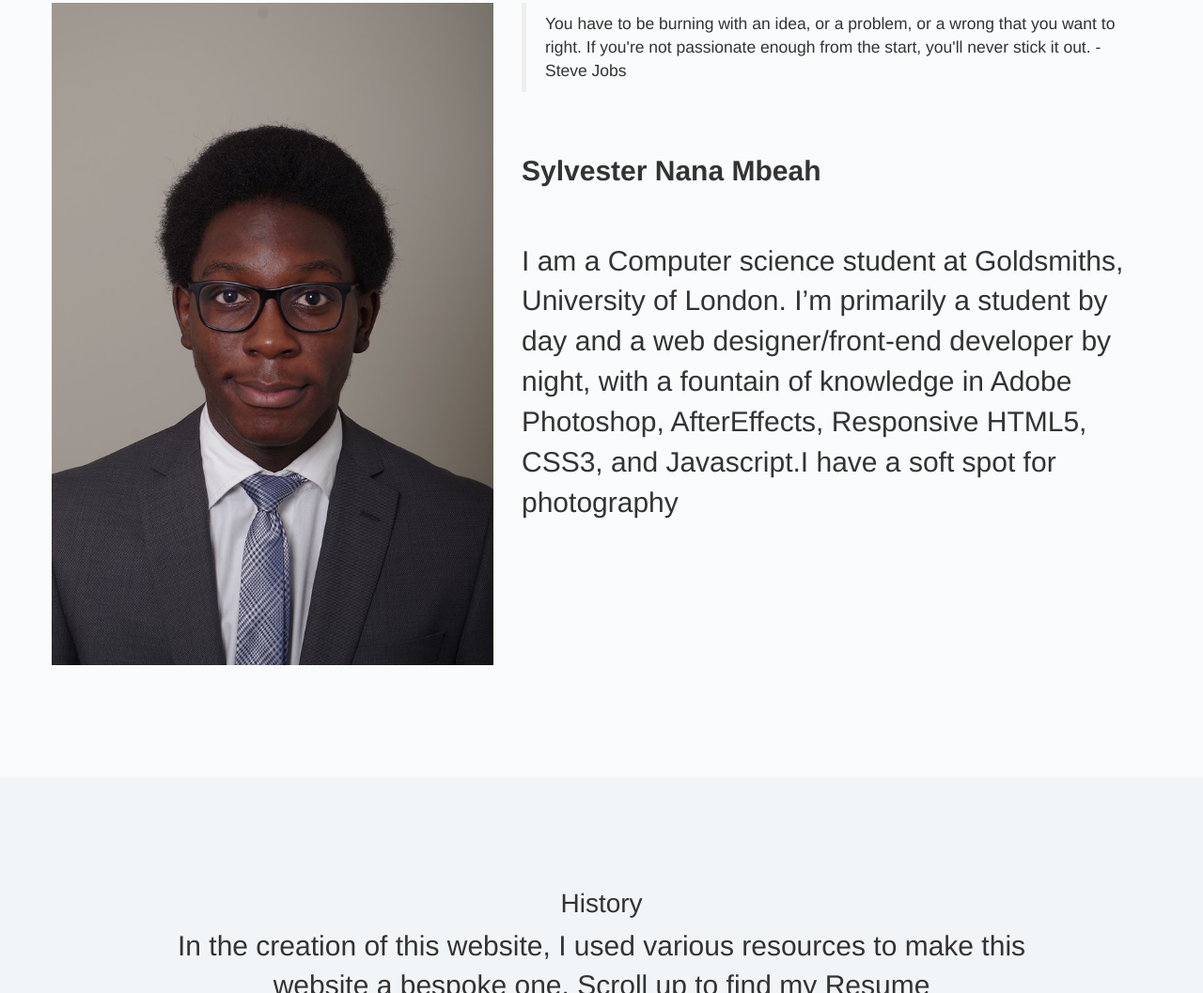
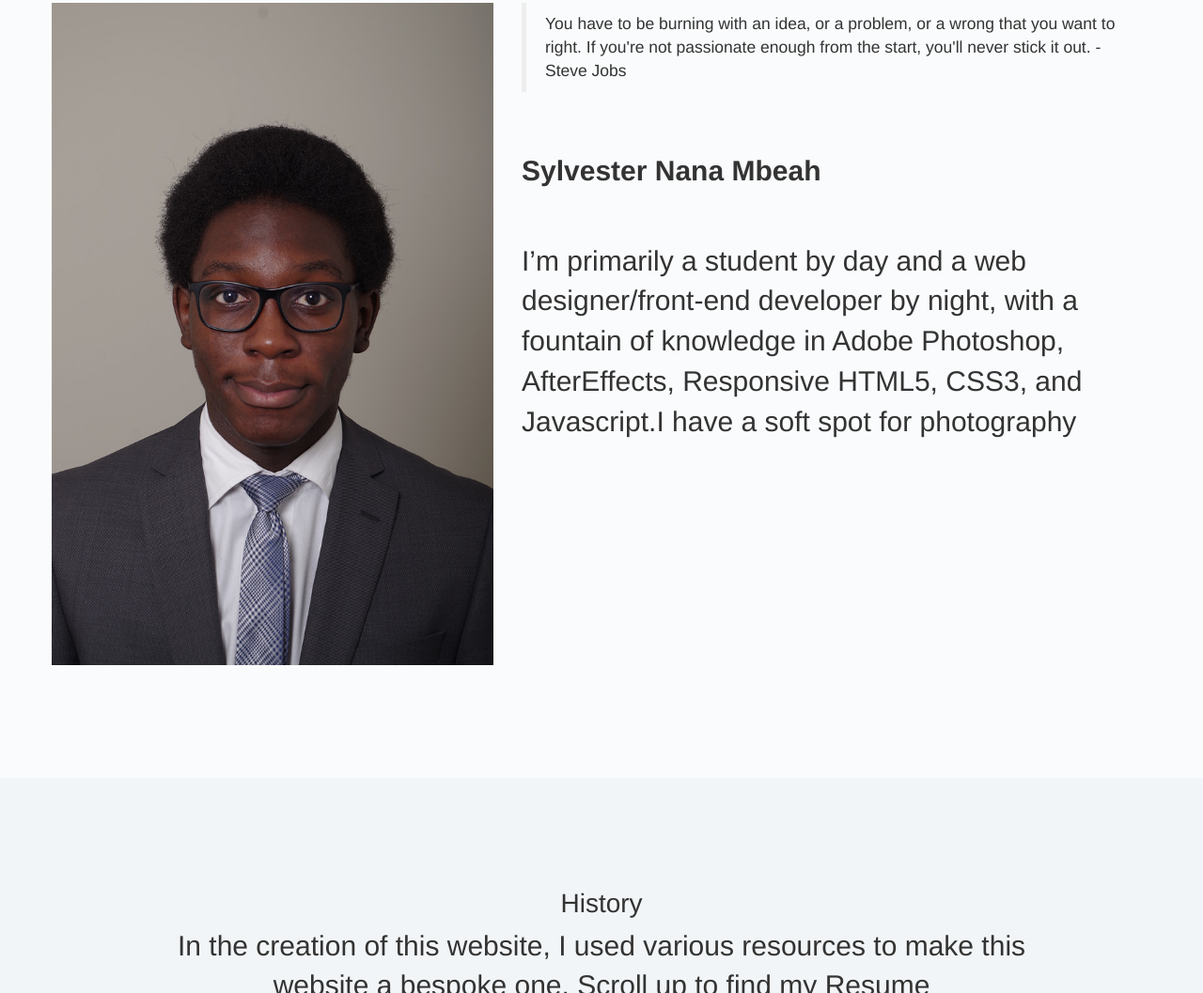
Before and after one commit to sylvestersly/sylvestersly.github.io, a plain HTML site: page about.html in a window 1280 px wide. Shown: the part 769-1826 px from the top of the page at 94% size. Drawn offline with nearby package versions, Linux system fonts and the light colour scheme; a web font is replaced by a local one.

Commit message:
Update about.html

```diff
--- a/about.html
+++ b/about.html
@@ -96,7 +96,7 @@
   <br>
   <p><b>Sylvester Nana Mbeah</b></p>
   <br>
-    <p>I am a Computer science student at Goldsmiths, University of London. I’m primarily a student by day and a web designer/front-end developer by night, with a fountain of knowledge in Adobe Photoshop, AfterEffects, Responsive HTML5, CSS3, and Javascript.I have a soft spot for photography</p>
+    <p>I’m primarily a student by day and a web designer/front-end developer by night, with a fountain of knowledge in Adobe Photoshop, AfterEffects, Responsive HTML5, CSS3, and Javascript.I have a soft spot for photography</p>
     <p></p>
         </div>
 
```
